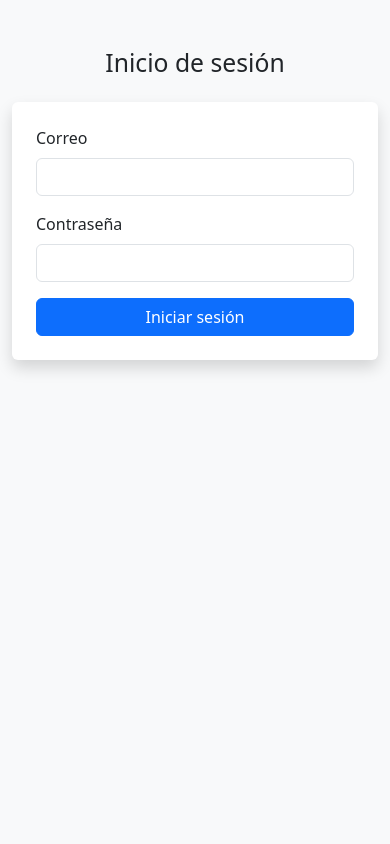
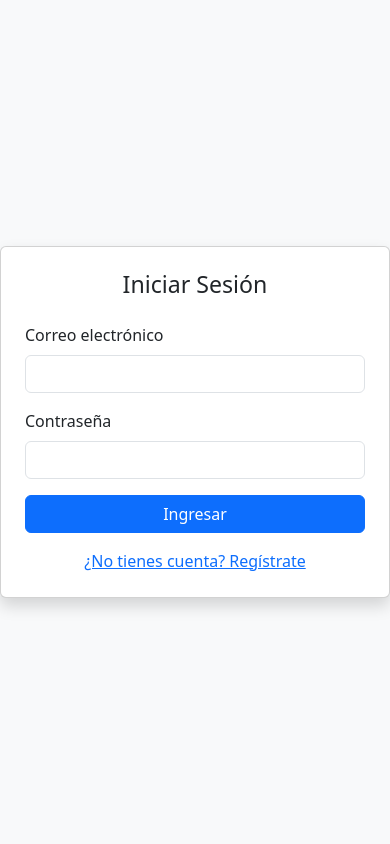
Before and after one commit to JCodem/SistemaBazar, a PHP site: page /login.php in a window 390 px wide. Run offline with PHP 8.4, Linux system fonts and the light colour scheme.

Commit message:
Diseño Responsivo

```diff
--- a/public_html/login.php
+++ b/public_html/login.php
@@ -6,30 +6,36 @@ session_start();
 <html lang="es">
 <head>
     <meta charset="UTF-8">
-  <title>Login - Sistema Bazar</title>
+    <title>Iniciar Sesión - Sistema Bazar</title>
+    <meta name="viewport" content="width=device-width, initial-scale=1">
     <link href="https://cdn.jsdelivr.net/npm/bootstrap@5.3.0/dist/css/bootstrap.min.css" rel="stylesheet">
 </head>
-<body class="bg-light">
+<body class="bg-light d-flex justify-content-center align-items-center vh-100">
 
-<div class="container mt-5">
-  <h2 class="mb-4 text-center">Inicio de sesión</h2>
+<div class="card shadow p-4" style="width: 100%; max-width: 400px;">
+    <h3 class="text-center mb-4">Iniciar Sesión</h3>
 
     <?php if (isset($_SESSION['error'])): ?>
-    <div class="alert alert-danger"><?= $_SESSION['error'] ?></div>
-    <?php unset($_SESSION['error']); ?>
+        <div class="alert alert-danger"><?= $_SESSION['error']; unset($_SESSION['error']); ?></div>
     <?php endif; ?>
 
-  <form action="auth.php" method="POST" class="shadow p-4 rounded bg-white">
+    <form action="auth.php" method="POST">
         <div class="mb-3">
-      <label for="correo" class="form-label">Correo</label>
+            <label for="correo" class="form-label">Correo electrónico</label>
             <input type="email" name="correo" class="form-control" required>
         </div>
+
         <div class="mb-3">
             <label for="contraseña" class="form-label">Contraseña</label>
             <input type="password" name="contraseña" class="form-control" required>
         </div>
-    <button type="submit" class="btn btn-primary w-100">Iniciar sesión</button>
+
+        <button type="submit" class="btn btn-primary w-100">Ingresar</button>
     </form>
+
+    <div class="text-center mt-3">
+        <a href="register.php">¿No tienes cuenta? Regístrate</a>
+    </div>
 </div>
 
 </body>
```
Also changed, not shown: public_html/register.php (+19 -10 lines). Lines whose indentation alone changed are shown as unchanged.
